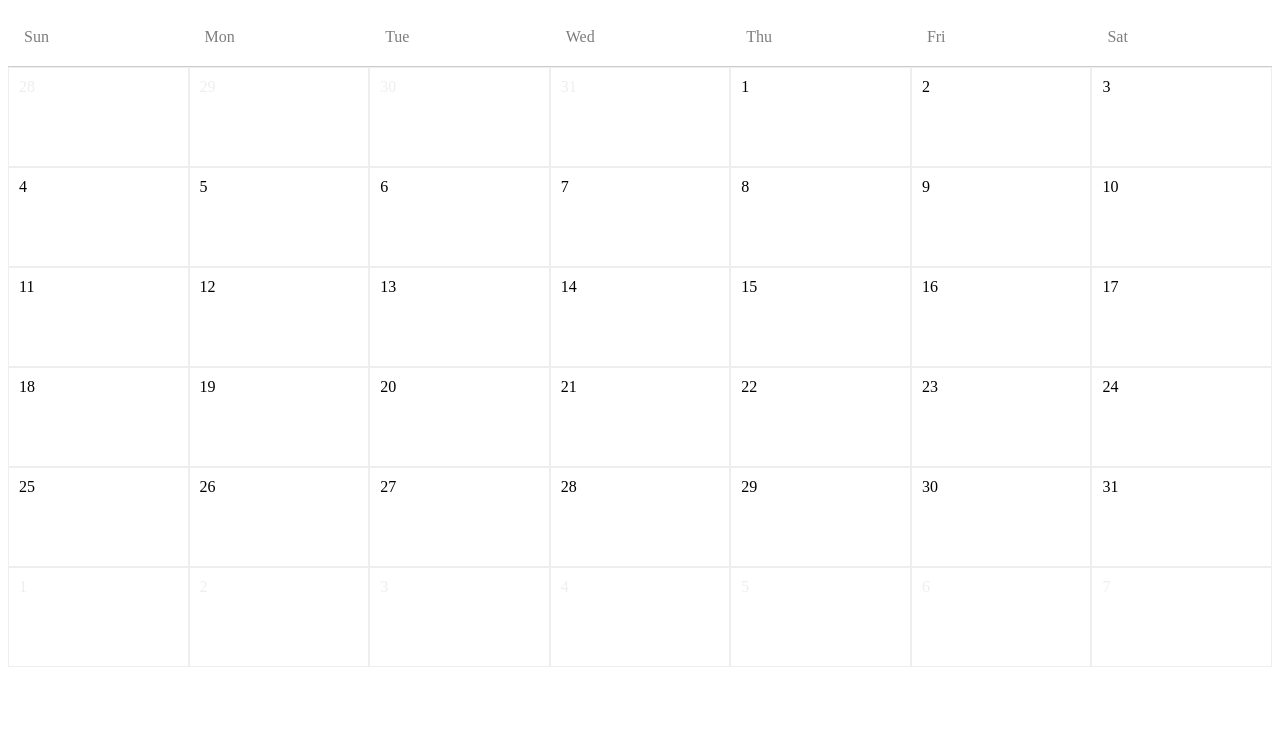
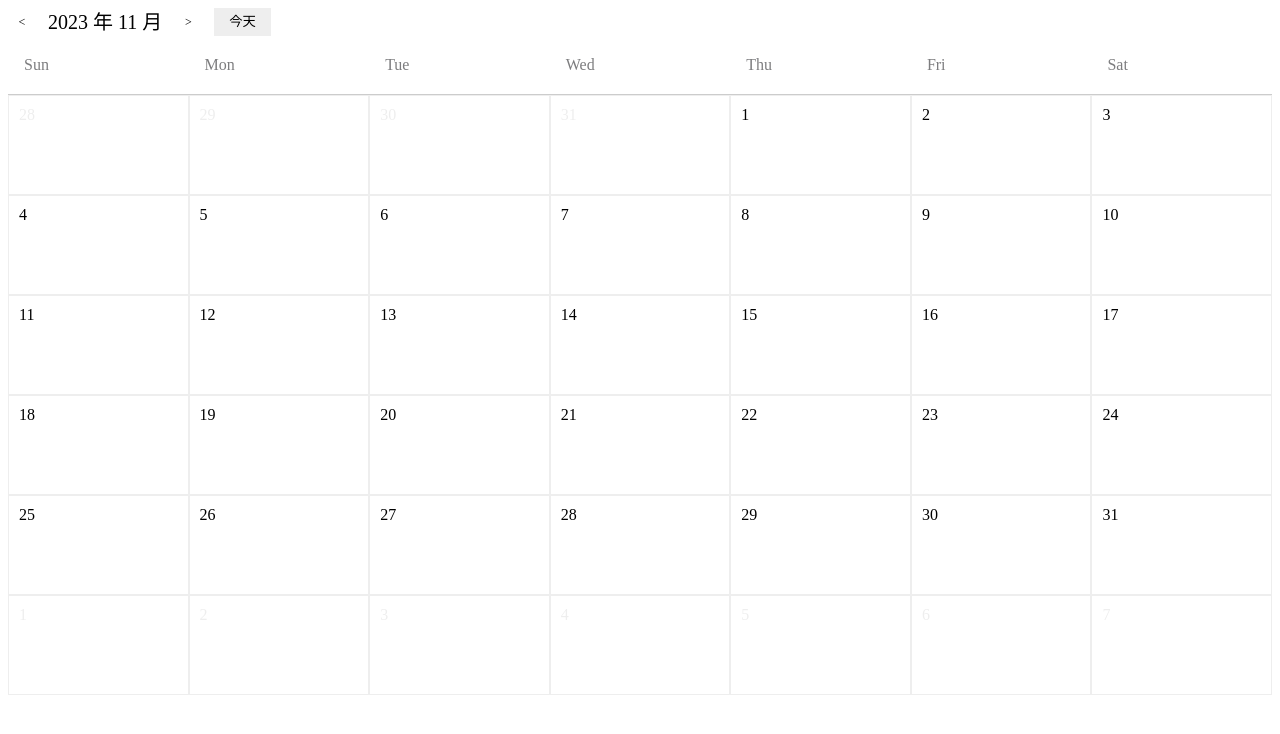
Before and after one commit to yk-a111y/react-comp, a React (Create React App) app: page / in a window 1280 px wide. Shown: the top 734 px of the page. Built offline with nearby package versions, Linux system fonts and the light colour scheme.

Commit message:
feat: Calendar基本功能

```diff
--- a/package.json
+++ b/package.json
@@ -10,6 +10,7 @@
     "@types/react": "^18.3.3",
     "@types/react-dom": "^18.3.0",
     "ahooks": "^3.8.0",
+    "classnames": "^2.5.1",
     "craco-less": "^3.0.1",
     "dayjs": "^1.11.12",
     "react": "^18.3.1",
--- /dev/null
+++ b/src/components/calendar/Header/Header.less
@@ -0,0 +1,48 @@
+.calendar-header {
+  &-left {
+    display: flex;
+    align-items: center;
+
+    height: 28px;
+    line-height: 28px;
+  }
+
+  &-value {
+    font-size: 20px;
+  }
+
+  &-btn {
+    background: #eee;
+    cursor: pointer;
+    border: 0;
+    padding: 0 15px;
+    line-height: 28px;
+
+    &:hover {
+        background: #ccc;
+    }
+  }
+
+  &-icon {
+    width: 28px;
+    height: 28px;
+
+    line-height: 28px;
+
+    border-radius: 50%;
+    text-align: center;
+    font-size: 12px;
+
+    user-select: none;
+    cursor: pointer;
+
+    margin-right: 12px;
+    &:not(:first-child) {
+        margin: 0 12px;
+    }
+
+    &:hover {
+        background: #ccc;
+    }
+  }
+}
--- /dev/null
+++ b/src/components/calendar/Header/Header.tsx
@@ -0,0 +1,16 @@
+import "./Header.less";
+
+const Header = () => {
+  return (
+    <div className="calendar-header">
+      <div className="calendar-header-left">
+        <div className="calendar-header-icon">&lt;</div>
+        <div className="calendar-header-value">2023 年 11 月</div>
+        <div className="calendar-header-icon">&gt;</div>
+        <button className="calendar-header-btn">今天</button>
+      </div>
+    </div>
+  );
+};
+
+export default Header;
--- a/src/components/calendar/MonthCaledndar.tsx/MonthCalendar.less
+++ b/src/components/calendar/MonthCaledndar.tsx/MonthCalendar.less
@@ -22,9 +22,12 @@
     &-cell {
       flex: 1;
       border: 1px solid #eee;
-      padding: 10px;
+      overflow: hidden;
       &-not-current{
         color: #eee;
+      }
+      &-date {
+        padding: 10px;
       }
     }
   }
--- a/src/components/calendar/MonthCaledndar.tsx/MonthCalendar.tsx
+++ b/src/components/calendar/MonthCaledndar.tsx/MonthCalendar.tsx
@@ -28,7 +28,11 @@ const getAllDays = (date: Dayjs) => {
   return daysInfo;
 };
 
-const renderDays = (days: ReturnType<typeof getAllDays>) => {
+const renderDays = (
+  days: ReturnType<typeof getAllDays>,
+  dateRender: MonthCaledndarProps["dateRender"],
+  dateInnerContent: MonthCaledndarProps["dateInnerContent"]
+) => {
   const rows = [];
   for (let i = 0; i < 6; i++) {
     const row = [];
@@ -42,7 +46,18 @@ const renderDays = (days: ReturnType<typeof getAllDays>) => {
             (item.isCurrentMonth ? "" : " calendar-month-body-cell-not-current")
           }
         >
-          {item.date.date()}
+          {dateRender ? (
+            dateRender(item.date)
+          ) : (
+            <div className="calendar-month-body-cell-date">
+              <div className="calendar-month-body-cell-date-value">
+                {item.date.date()}
+              </div>
+              <div className="calendar-month-body-cell-date-content">
+                {dateInnerContent?.(item.date)}
+              </div>
+            </div>
+          )}
         </div>
       );
     }
@@ -57,7 +72,7 @@ const renderDays = (days: ReturnType<typeof getAllDays>) => {
 };
 
 const MonthCalendar = (props: MonthCaledndarProps) => {
-  const { value } = props;
+  const { value, dateRender, dateInnerContent } = props;
 
   const allDays = getAllDays(value);
 
@@ -72,7 +87,7 @@ const MonthCalendar = (props: MonthCaledndarProps) => {
       </div>
       <div className="calendar-month-body">
         {/* 日期渲染 */}
-        {renderDays(allDays)}
+        {renderDays(allDays, dateRender, dateInnerContent)}
       </div>
     </div>
   );
--- a/src/components/calendar/index.tsx
+++ b/src/components/calendar/index.tsx
@@ -1,13 +1,28 @@
+import { CSSProperties, ReactNode } from "react";
+import cs from "classnames";
 import { Dayjs } from "dayjs";
 import MonthCalendar from "./MonthCaledndar.tsx/MonthCalendar";
+import Header from "./Header/Header";
 
 export interface CalendarProps {
   value: Dayjs;
+  style?: CSSProperties;
+  className?: string | string[];
+  dateRender?: (currentDate: Dayjs) => ReactNode; // 定制日期显示内容（会完全覆盖单元格）
+  dateInnerContent?: (currentDate: Dayjs) => ReactNode; // 定制日期单元格，在日期数字下加一些内容
+  locale?: string;
+  onChange?: (date: Dayjs) => void;
 }
 
 const Calendar = (props: CalendarProps) => {
+  const { value, style, className } = props;
+
+  // 合并类名
+  const classNames = cs("calendar", className);
+
   return (
-    <div className="calendar">
+    <div className={classNames} style={style}>
+      <Header />
       <MonthCalendar {...props} />
     </div>
   );
```
Also changed, not shown: 1 other file (tests, documents, lock files or other folders).
